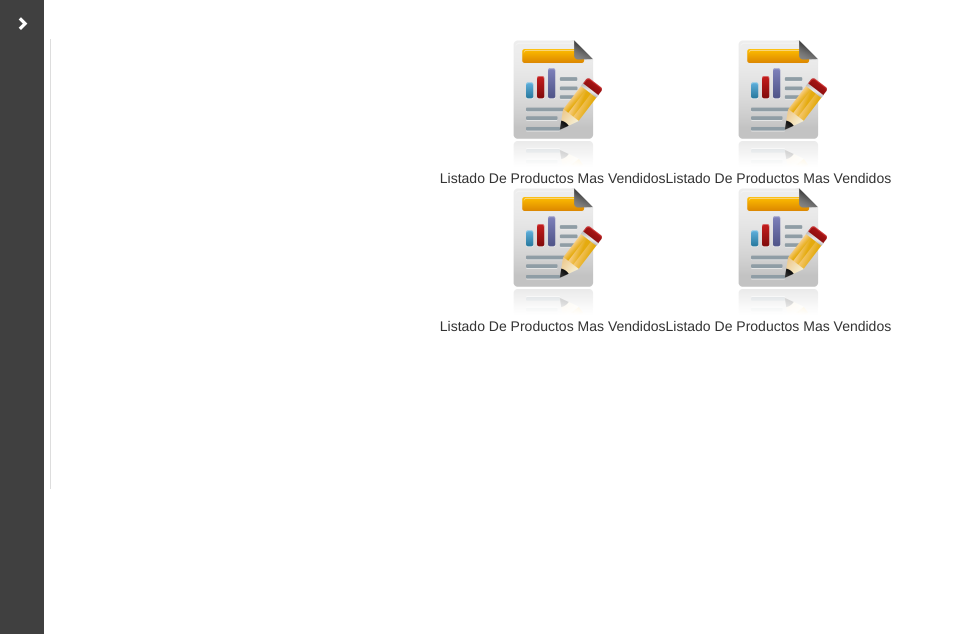
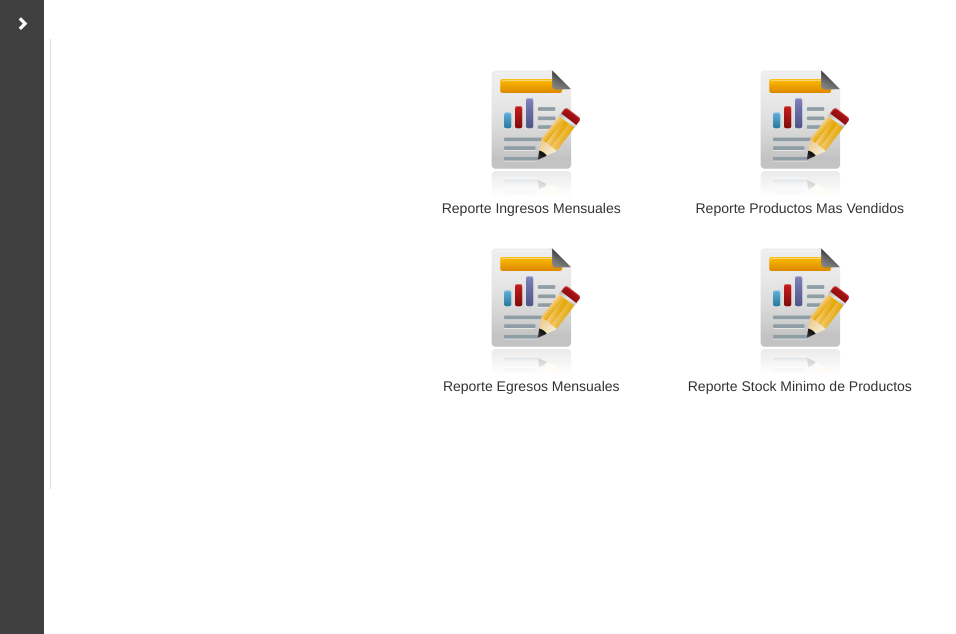
Before and after one commit to Clic-soft/Sistema-de-Ventas, a PHP site: the page made by admin/menureporte.php in a window 1280 px wide. Shown: the part 51-685 px from the top of the page, without its empty margins (0-956 px from the left). Run offline with PHP 8.4, Linux system fonts and the light colour scheme; a user stored in the database is signed in; data comes from the database, SQL or seed files in the repository; data that the repository does not hold is empty; some libraries are stand-ins or nearby versions.

Commit message:
Ajustes de formularios por errores en multiples lineas y ajustes en reportes mismo problema

```diff
--- a/admin/compras.php
+++ b/admin/compras.php
@@ -37,7 +37,7 @@ $objcomp=new Compras();
 					<div class="navbar navbar-default">
 						<div class="navbar-inner content-span">
 							<span >Realizar compras</span>
-							<a href="compras" class="link-actualizar top-link pull-right">
+							<a href="compras.php" class="link-actualizar top-link pull-right">
 								<i class="glyphicon glyphicon-refresh"></i> Actualizar
 							</a>
 						</div>
--- a/admin/egresos-mensuales.php
+++ b/admin/egresos-mensuales.php
@@ -1,3 +1,4 @@
+
 <?php session_start(); ?>
 <?php if(isset($_SESSION["Usuario"])):?>
 <?php require_once 'clases/clsReportes.php';
@@ -52,7 +53,7 @@
 					<div class="navbar navbar-default">
 						<div class="navbar-inner content-span">
 							<span >Reporte de Egresos de dinero - Año: <?= isset($_POST['Consultar']) ? $_POST['year']:date('Y'); ?></span>
-							<a href="ingresos-mensuales" class="link-actualizar top-link pull-right">
+							<a href="ingresos-mensuales.php" class="link-actualizar top-link pull-right">
 								<i class="glyphicon glyphicon-refresh"></i> Actualizar
 							</a>
 						</div>
@@ -98,7 +99,7 @@
 		                                		$year=date('Y');
 		                                	endif;
 		                                	?>
-			                                <a class="btn btn-success" href="informe2/egresos/<?=$year?>/" target="_blank">
+			                                <a class="btn btn-success" href="informe2.php/egresos/<?=$year?>/" target="_blank">
 			                                	<i class="glyphicon glyphicon-print"></i> Generar Reporte
 			                                </a>
 		                                </div>
--- a/admin/frmweb/frmpresentacion.php
+++ b/admin/frmweb/frmpresentacion.php
@@ -18,7 +18,11 @@
                     <input type='hidden' class='form-control' name="IdPre" value="<?=$_POST['IdPresen']?>">
                     <label for="" class="hidden-xs">Presentación</label>
                     <input type="text" name="presentacion" required placeholder="Presentación"
-                        class="form-control" value="<?=$fila[0]?>">
+                        class="form-control" <?php if(isset($fila)){?>
+                            value="<?=$fila[0]?>"
+                        <?php }else{?>
+                            value=""
+                        <?php } ?> >
                 </div>
                 <div class='modal-footer'>
                     <button type="submit" class="btn btn-success" name="<?= (empty($_POST['IdPresen'])) ? "btnReg":"btnAct";?>">
--- a/admin/ingresos-mensuales.php
+++ b/admin/ingresos-mensuales.php
@@ -51,7 +51,7 @@
 					<div class="navbar navbar-default">
 						<div class="navbar-inner content-span">
 							<span >Reporte de Ingresos de dinero - Año: <?= isset($_POST['Consultar']) ? $_POST['year']:date('Y'); ?></span>
-							<a href="ingresos-mensuales" class="link-actualizar top-link pull-right">
+							<a href="ingresos-mensuales.php" class="link-actualizar top-link pull-right">
 								<i class="glyphicon glyphicon-refresh"></i> Actualizar
 							</a>
 						</div>
@@ -97,7 +97,7 @@
 		                                		$year=date('Y');
 		                                	endif;
 		                                	?>
-			                                <a class="btn btn-success" href="informe2/ingresos/<?=$year?>/" target="_blank">
+			                                <a class="btn btn-success" href="informe2/ingresos.php/<?=$year?>/" target="_blank">
 			                                	<i class="glyphicon glyphicon-print"></i> Generar Reporte
 			                                </a>
 		                                </div>
--- a/admin/menureporte.php
+++ b/admin/menureporte.php
@@ -37,25 +37,25 @@
 
 
 				<div class="col-xs-12 col-sm-12 col-md-12 col-lg-12">
-					<table align="center" >
+					<table align="center" style"">
 							<tr style="heigth:50%;">
-								<td class="text-center" style="width:50%;">
+								<td class="text-center" style="width:50%;padding:30px;">
+									<a href="ingresos-mensuales.php"><img src="images/icono-reportes.png" ></a><br>
+									<span>Reporte Ingresos Mensuales</span>
+								</td>
+								<td class="text-center" style="width:50%;padding:30px;">
 									<a href="productos-mas-vendidos.php"><img src="images/icono-reportes.png" ></a><br>
-									<span>Listado De Productos Mas Vendidos</span>
-								</td>
-								<td class="text-center" style="width:50%;">
-									<a href="productos-mas-vendidos.php"><img src="images/icono-reportes.png" ></a><br>
-									<span>Listado De Productos Mas Vendidos</span>
+									<span>Reporte Productos Mas Vendidos</span>
 								</td>
 							</tr>
 							<tr style="heigth:50%;">
 								<td class="text-center">
-									<a href="productos-mas-vendidos.php"><img src="images/icono-reportes.png" ></a><br>
-									<span>Listado De Productos Mas Vendidos</span>
+									<a href="egresos-mensuales.php"><img src="images/icono-reportes.png" ></a><br>
+									<span>Reporte Egresos Mensuales</span>
 								</td>
 								<td class="text-center">
-									<a href="productos-mas-vendidos.php"><img src="images/icono-reportes.png" ></a><br>
-									<span>Listado De Productos Mas Vendidos</span>
+									<a href="productos-stock-minimo.php"><img src="images/icono-reportes.png" ></a><br>
+									<span>Reporte Stock Minimo de Productos</span>
 								<td>
 							</tr>
 					</table>
--- a/admin/presentacion.php
+++ b/admin/presentacion.php
@@ -44,7 +44,7 @@
 							<div class='modal fade' id='Modal_Mante_Present' tabindex='-1' role='dialog' aria-labelledby='myModalLabel' aria-hidden='true'>
 							</div>
 
-							<a href="presentacion" class="link-actualizar pull-right">
+							<a href="presentacion.php" class="link-actualizar pull-right">
 								<i class="glyphicon glyphicon-refresh"></i> Actualizar
 							</a>
 						</div>
--- a/admin/productos-stock-minimo.php
+++ b/admin/productos-stock-minimo.php
@@ -23,7 +23,7 @@
 					<div class="navbar navbar-default">
 						<div class="navbar-inner content-span">
 							<span >Reporte de productos con stock mínimo - <?=date('d/m/Y')?></span>
-							<a href="productos-stock-minimo" class="link-actualizar top-link pull-right">
+							<a href="productos-stock-minimo.php" class="link-actualizar top-link pull-right">
 								<i class="glyphicon glyphicon-refresh"></i> Actualizar
 							</a>
 						</div>
@@ -35,7 +35,7 @@
 						<div class="content-form">
 							<div class="col-xs-12 col-sm-12 col-md-12 col-lg-12">
 								<div class="form-group">
-									<a class="btn btn-success pull-right" href="informe3/" target="_blank">
+									<a class="btn btn-success pull-right" href="informe3.php/" target="_blank">
 										<i class="glyphicon glyphicon-print"></i> Generar Reporte
 									</a>
 									<div class="clearfix"></div>
--- a/admin/productos.php
+++ b/admin/productos.php
@@ -50,7 +50,7 @@
 							</div>
 							<div class='modal fade' id='Modal_Mante_VerFoto' tabindex='-1' role='dialog' aria-labelledby='myModalLabel' aria-hidden='true'>
 							</div>
-							<a href="<?= ($_SESSION['Tipo']=='Administrador') ? "productos":"#";?>" class="link-actualizar pull-right">
+							<a href="<?= ($_SESSION['Tipo']=='Administrador') ? "productos.php":"#";?>" class="link-actualizar pull-right">
 								<?= ($_SESSION['Tipo']=='Administrador') ? "<i class='glyphicon glyphicon-refresh'></i> Actualizar":"Usted no tiene permisos";?>
 							</a>
 						</div>
--- a/admin/proveedores.php
+++ b/admin/proveedores.php
@@ -43,7 +43,7 @@
 							<div class='modal fade' id='Modal_Mante_Proveedores' tabindex='-1' role='dialog' aria-labelledby='myModalLabel' aria-hidden='true'>
 							</div>
 
-							<a href="proveedores" class="link-actualizar pull-right">
+							<a href="proveedores.php" class="link-actualizar pull-right">
 								<i class="glyphicon glyphicon-refresh"></i> Actualizar
 							</a>
 						</div>
--- a/admin/ventas.php
+++ b/admin/ventas.php
@@ -40,7 +40,7 @@ $numcomp=$objV->getNumComprobante();
 					<div class="navbar navbar-default">
 						<div class="navbar-inner content-span">
 							<span >Realizar ventas</span>
-							<a href="ventas" class="link-actualizar top-link pull-right">
+							<a href="ventas.php" class="link-actualizar top-link pull-right">
 								<i class="glyphicon glyphicon-refresh"></i> Actualizar
 							</a>
 						</div>
@@ -216,9 +216,9 @@ $numcomp=$objV->getNumComprobante();
 
 								if($mensaje2==$mensaje1):
 									if($_POST['tipoPer']=="Natural"){
-										echo'<script>window.location="comprobante/boleta/'.rtrim($_POST["numero"]).'/";</script>';
+										echo'<script>window.location="comprobante.php/boleta/'.rtrim($_POST["numero"]).'/";</script>';
 									}else{
-										echo'<script>window.location="comprobante/factura/'.rtrim($_POST["numero"]).'/";</script>';
+										echo'<script>window.location="comprobante.php/factura/'.rtrim($_POST["numero"]).'/";</script>';
 									}
 									unset($_SESSION['carrito_ventas']);
 									?>
```
Also changed, not shown: admin/frmweb/frmproveedores.php (+27 -5 lines).
